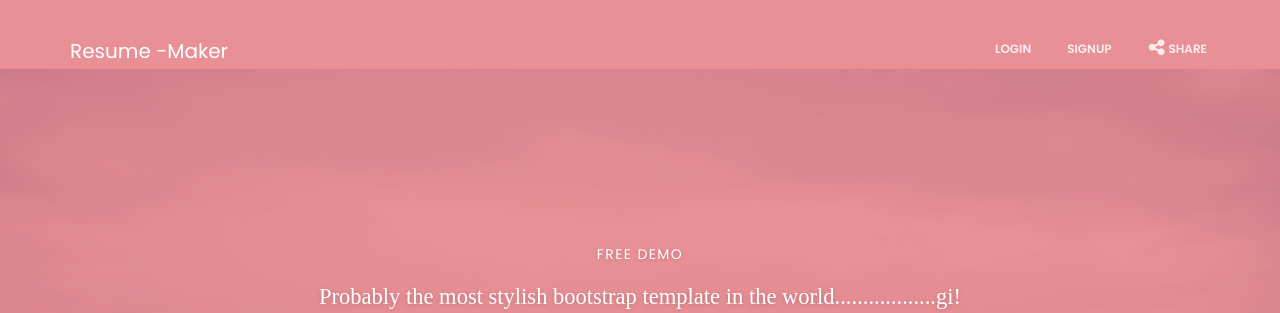
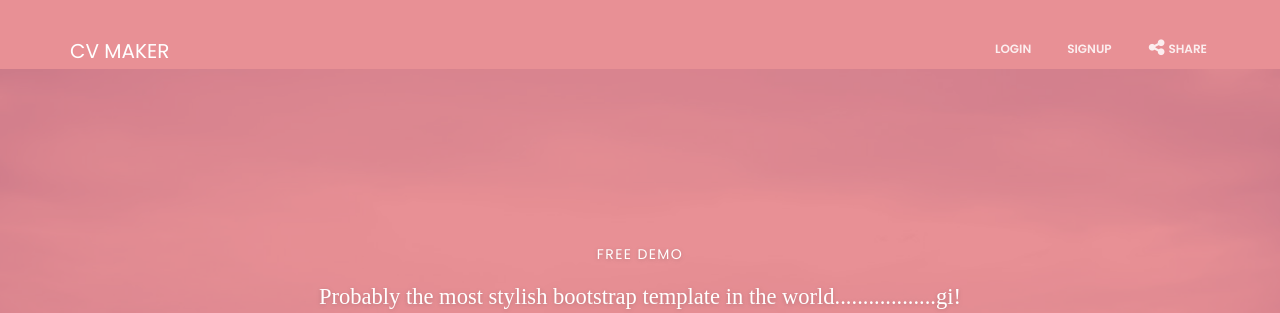
Before and after one commit to sabbir80/Resume_Genarator, a Django app: page / in a window 1280 px wide. Shown: the top 313 px of the page. Run offline with Django 3.2, Linux system fonts and the light colour scheme; some libraries are stand-ins or nearby versions; some web fonts are replaced.

Commit message:
freebie html

```diff
--- a/templates/freebie.html
+++ b/templates/freebie.html
@@ -51,7 +51,7 @@
                     <span class="icon-bar bar3"></span>
                 </button>
                 <a href="/" class="navbar-brand">
-                    Resume -Maker
+                  CV MAKER
                 </a>
             </div>
             <div class="collapse navbar-collapse">
```
